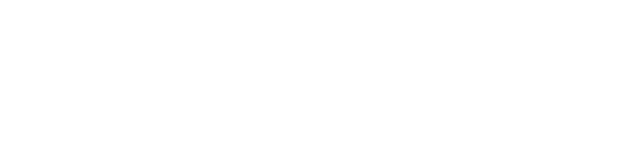
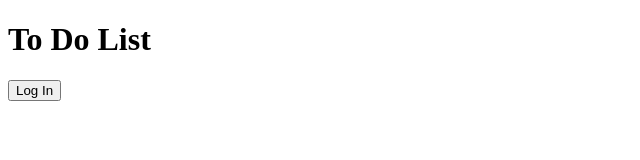
Before and after one commit to AkshaySharma-87/Practice-projects, a plain HTML site: page index.html in a window 1280 px wide. Shown: the whole page, without its empty margins (0-640 px from the left). Drawn offline with Linux system fonts and the light colour scheme.

Commit message:
completed header

```diff
--- a/index.html
+++ b/index.html
@@ -7,15 +7,22 @@
     <link rel="stylesheet" href="style.css">
 </head>
 <body>
-    <main>
+
         <header>
+            <h1>To Do List</h1>
+            <button class="login-btn" onclick="handleLogin">Log In</button>
+
 
 
         </header>
+        <main>
+
+        </main>
         <footer>
 
+
         </footer>
-    </main>
+
 
 <script src="index.js"></script>
 </body>
```
